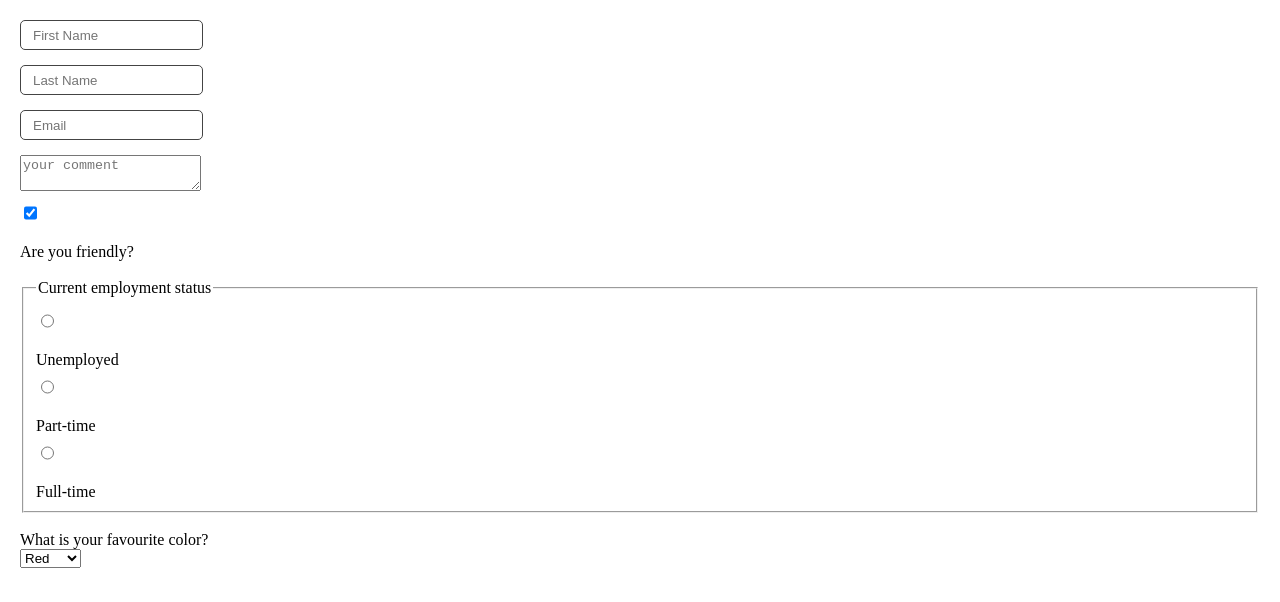
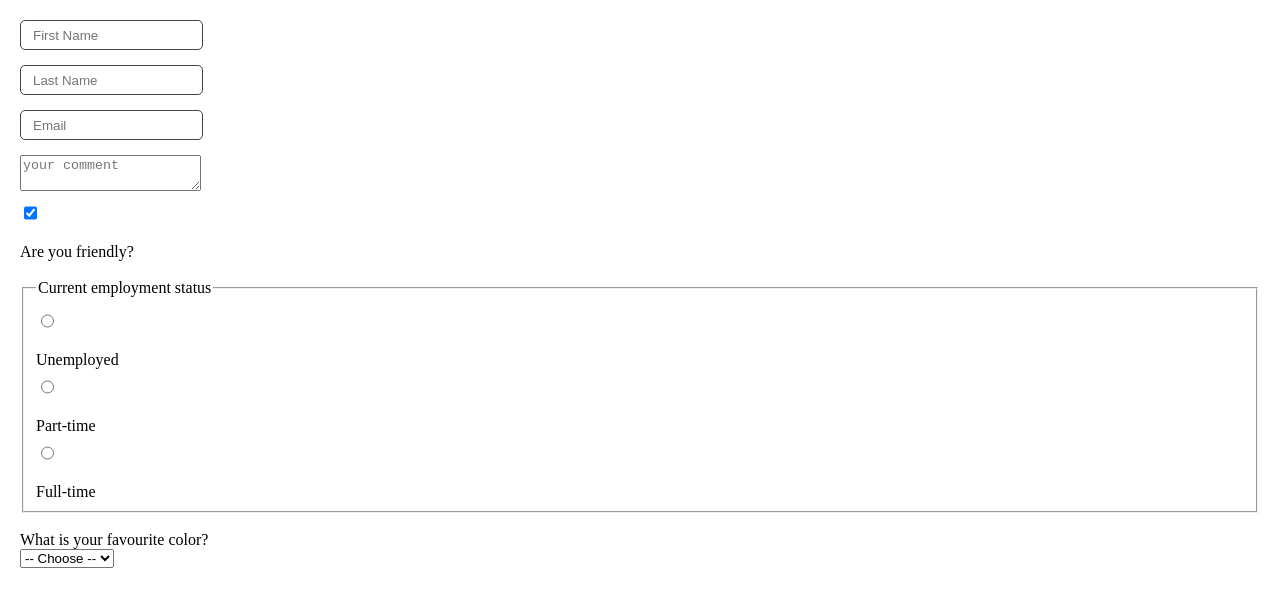
Before and after one commit to HarikaPenukonda/props-tutorial-2, a React (Create React App) app: page / in a window 1280 px wide. Shown: the top 602 px of the page. Built offline with nearby package versions, Linux system fonts and the light colour scheme.

Commit message:
default value - choose

```diff
--- a/src/react-forms/MyForm.js
+++ b/src/react-forms/MyForm.js
@@ -107,6 +107,7 @@ export default function MyForm(){
                 onChange={handleChange}
                 name="favColor"
                 >
+                <option value="">-- Choose --</option>
                 <option value="red">Red</option>
                 <option value="yellow">Yellow</option>
                 <option value="blue">Blue</option>
```
